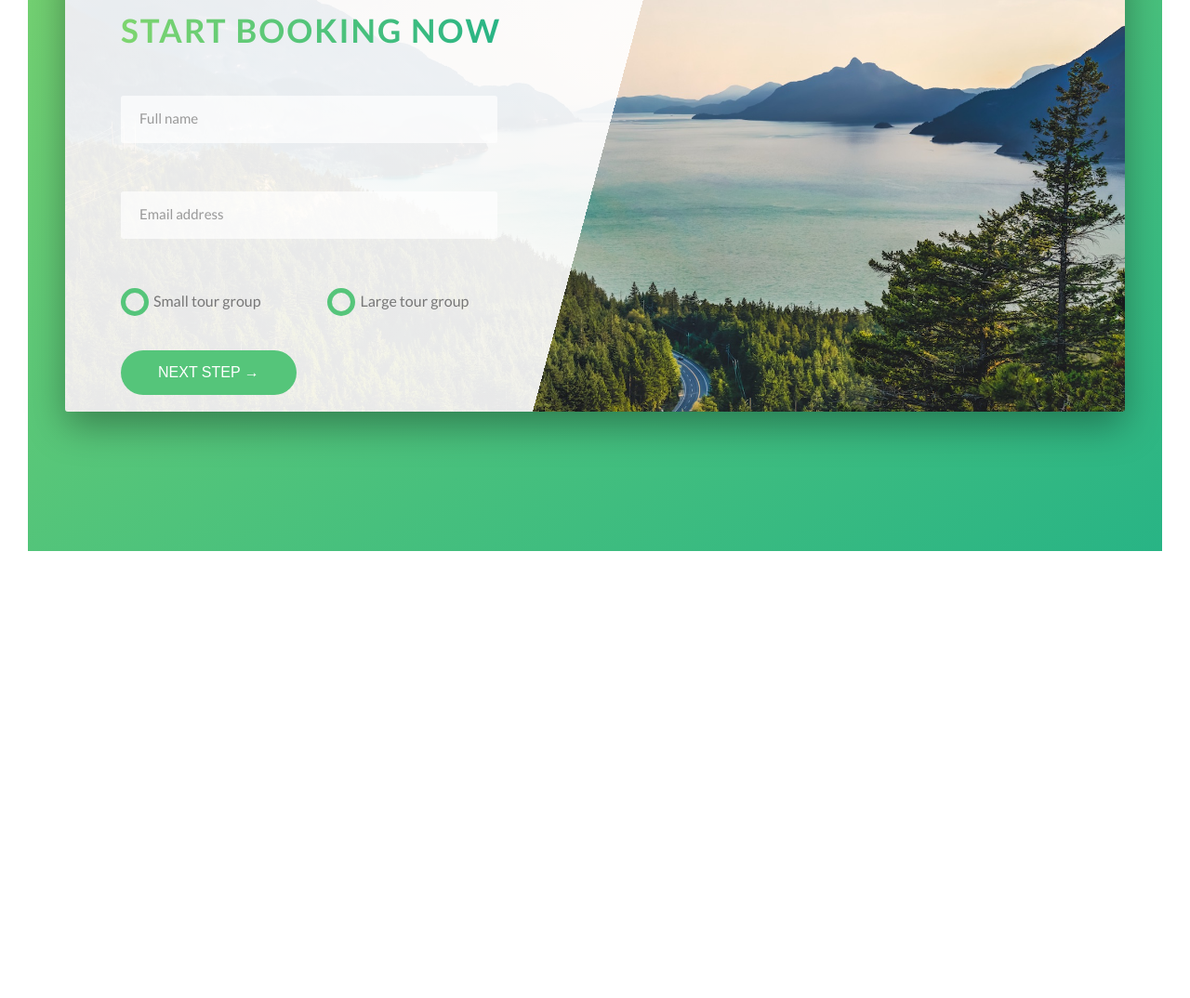
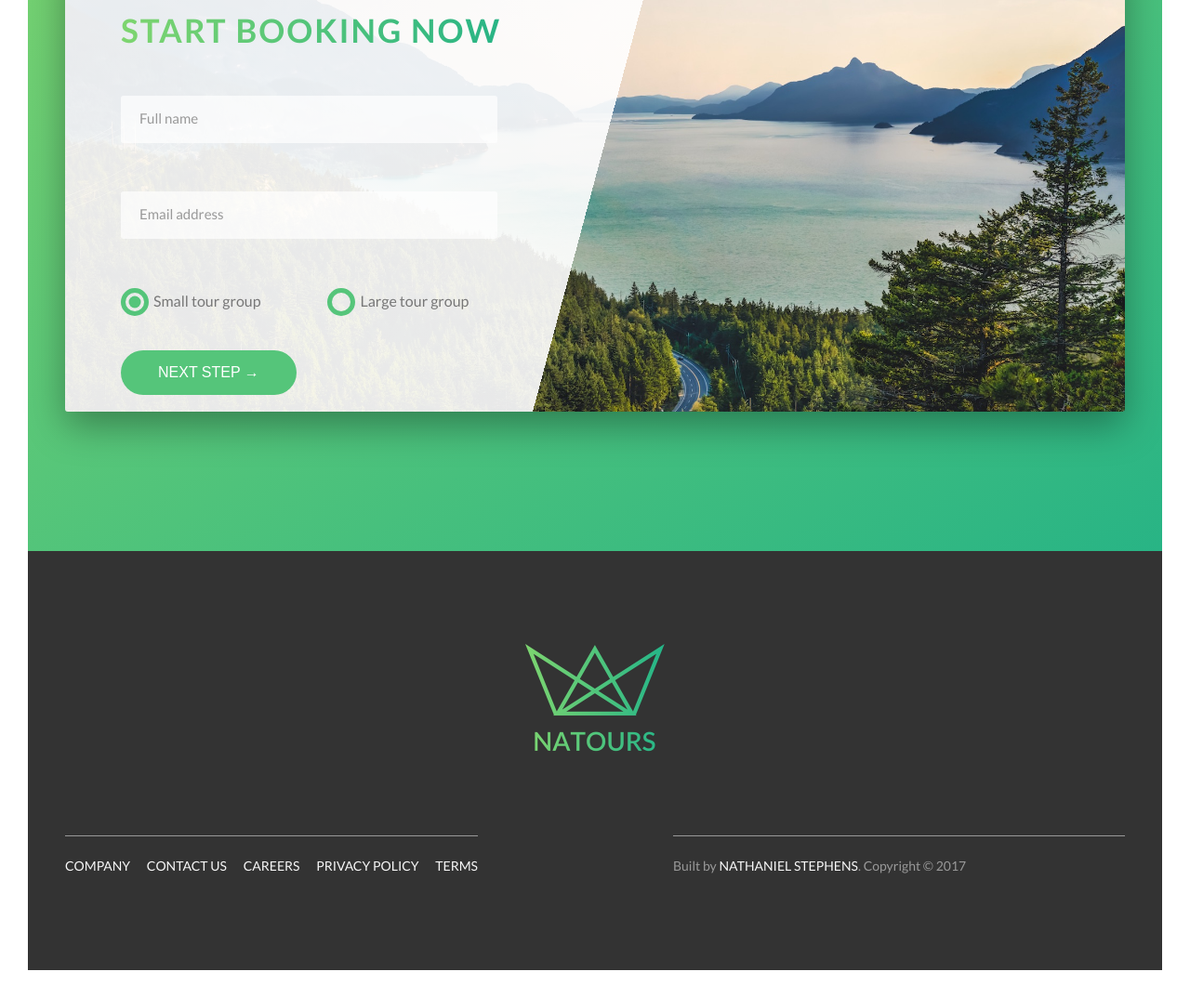
Before and after one commit to ndstephens/natours, a website: page index.html in a window 1280 px wide. Shown: the part 4697-5771 px from the top of the page at 93% size. Before the commit the page ends 5320 px from the top, so only its background shows below. Drawn offline with Linux system fonts and the light colour scheme.

Commit message:
Add Footer section

```diff
--- a/index.html
+++ b/index.html
@@ -290,7 +290,7 @@
 
                             <div class="form__group u-margin-bottom-medium">
                                 <div class="form__radio-group">
-                                    <input type="radio" class="form__radio-input" id="small" name="size">
+                                    <input type="radio" class="form__radio-input" id="small" name="size" checked>
                                     <label for="small" class="form__radio-label">
                                         <span class="form__radio-button"></span>
                                         Small tour group
@@ -313,8 +313,31 @@
                 </div>
             </div>
         </section>
+    </main>
 
-    </main>
+    <footer class="footer">
+        <div class="footer__logo-box">
+            <img src="./img/logo-green-2x.png" alt="Logo" class="footer__logo">
+        </div>
+        <div class="row">
+            <div class="col-1-of-2">
+                <div class="footer__navigation">
+                    <ul class="footer__list">
+                        <li class="footer__item"><a href="#" class="footer__link">Company</a></li>
+                        <li class="footer__item"><a href="#" class="footer__link">Contact us</a></li>
+                        <li class="footer__item"><a href="#" class="footer__link">Careers</a></li>
+                        <li class="footer__item"><a href="#" class="footer__link">Privacy policy</a></li>
+                        <li class="footer__item"><a href="#" class="footer__link">Terms</a></li>
+                    </ul>
+                </div>
+            </div>
+            <div class="col-1-of-2">
+                <p class="footer__copyright">
+                    Built by <a href="#" class="footer__link">Nathaniel Stephens</a>. Copyright &copy; 2017
+                </p>
+            </div>
+        </div>
+    </footer>
 
 </body>
 </html>
--- a/sass/abstracts/_variables.scss
+++ b/sass/abstracts/_variables.scss
@@ -13,11 +13,14 @@ $color-white: #fff;
 $color-black: #000;
 $color-grey-light-1: #f7f7f7;
 $color-grey-light-2: #eee;
+$color-grey-med: #999;
+$color-grey-dark: #333;
 
 //? ----- TEXT COLORS
-$text-color-white: #fff;
-$text-color-grey-dark: #777;
-$text-color-grey-dark-2: #999;
+$text-white: #fff;
+$text-grey-dark: #777;
+$text-grey-dark-2: #999;
+$text-grey-light: #f7f7f7;
 
 //? ----- FONT SIZES
 $default-font-size: 1.6rem;
--- a/sass/base/_typography.scss
+++ b/sass/base/_typography.scss
@@ -2,12 +2,12 @@ body {
     font-family: "Lato", sans-serif;
     font-weight: 400;
     line-height: 1.7;
-    color: $text-color-grey-dark;
+    color: $text-grey-dark;
 }
 
 /*//?----------  HEADERS  ----------*/
 .heading-primary {
-    color: $text-color-white;
+    color: $text-white;
     text-transform: uppercase;
     /*//* hack to fix any odd shakiness in animation of element, not really needed here */
     backface-visibility: hidden;
--- a/sass/components/_button.scss
+++ b/sass/components/_button.scss
@@ -58,14 +58,14 @@
 
 .btn--white {
     background-color: $color-white;
-    color: $text-color-grey-dark;
+    color: $text-grey-dark;
     &::after {
         background-color: $color-white;
     }
 }
 .btn--green {
     background-color: $color-primary;
-    color: $text-color-white;
+    color: $text-white;
     &::after {
         background-color: $color-primary;
     }
--- a/sass/components/_card.scss
+++ b/sass/components/_card.scss
@@ -72,7 +72,7 @@
     font-weight: 300;
     text-transform: uppercase;
     text-align: right;
-    color: $text-color-white;
+    color: $text-white;
     position: absolute;
     top: 12rem;
     right: 2rem;
@@ -165,7 +165,7 @@
 }
 .card__price-box {
     margin-bottom: 8rem;
-    color: $text-color-white;
+    color: $text-white;
 }
 .card__price-only {
     font-size: 1.4rem;
--- a/sass/components/_form.scss
+++ b/sass/components/_form.scss
@@ -34,7 +34,7 @@
 
     /*//* color the placeholder text */
     &::-webkit-input-placeholder {
-        color: $text-color-grey-dark-2;
+        color: $text-grey-dark-2;
     }
 
     /*//* the form label is hidden when the placeholder is visual.  when the user starts typing, the label element drops down and becomes visible */
@@ -45,7 +45,7 @@
 }
 .form__label {
     font-size: 1.5rem;
-    color: $text-color-grey-dark-2;
+    color: $text-grey-dark-2;
     margin-left: 2rem;
     margin-top: 0.7rem;
     display: block;
--- a/sass/components/_story.scss
+++ b/sass/components/_story.scss
@@ -43,7 +43,7 @@
     top: 50%;
     left: 50%;
     transform: translate(-50%, 20%);
-    color: $text-color-white;
+    color: $text-white;
     text-transform: uppercase;
     font-size: 1.7rem;
     text-align: center;
--- /dev/null
+++ b/sass/layout/_footer.scss
@@ -0,0 +1,54 @@
+.footer {
+    background-color: $color-grey-dark;
+    padding: 10rem 0;
+    font-size: 1.4rem;
+    color: $text-grey-dark-2;
+}
+.footer__logo-box {
+    text-align: center;
+    margin-bottom: 8rem;
+}
+.footer__logo {
+    width: 15rem;
+    height: auto;
+}
+.footer__navigation {
+    border-top: 1px solid $color-grey-med;
+    padding-top: 2rem;
+    display: inline-block;
+}
+.footer__list {
+    list-style: none;
+}
+.footer__item {
+    display: inline-block;
+
+    &:not(:last-child) {
+        margin-right: 1.5rem;
+    }
+}
+.footer__link {
+    &:link,
+    &:visited {
+        color: $text-grey-light;
+        background-color: $color-grey-dark;
+        text-decoration: none;
+        text-transform: uppercase;
+        display: inline-block;
+        transition: all .2s;
+    }
+
+    &:hover,
+    &:active {
+        color: $color-primary;
+        box-shadow: 0 1rem 2rem rgba($color: $color-black, $alpha: .4);
+        transform: rotate(5deg) scale(1.3);
+    }
+}
+.footer__copyright {
+    border-top: 1px solid $color-grey-med;
+    padding-top: 2rem;
+    display: inline-block;
+    width: 90%;
+    float: right;
+}
--- a/sass/main.scss
+++ b/sass/main.scss
@@ -15,6 +15,7 @@
 @import "./components/form";
 @import "./components/story";
 
+@import "./layout/footer";
 @import "./layout/grid";
 @import "./layout/header";
 
```
Also changed, not shown: css/main.css.
